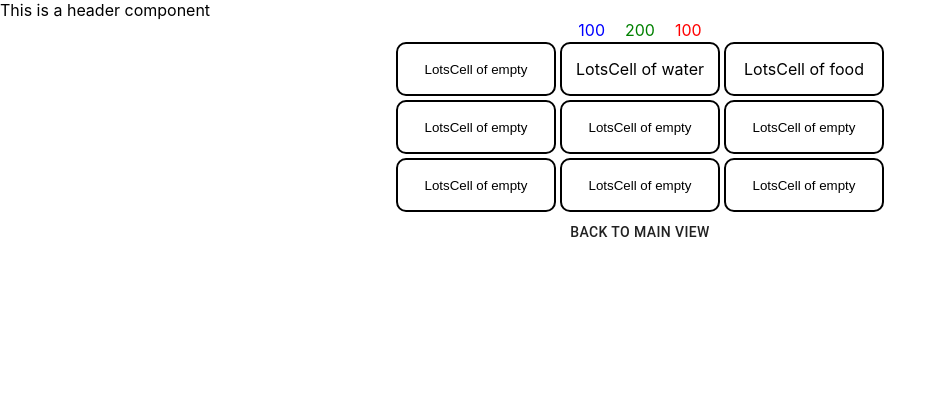
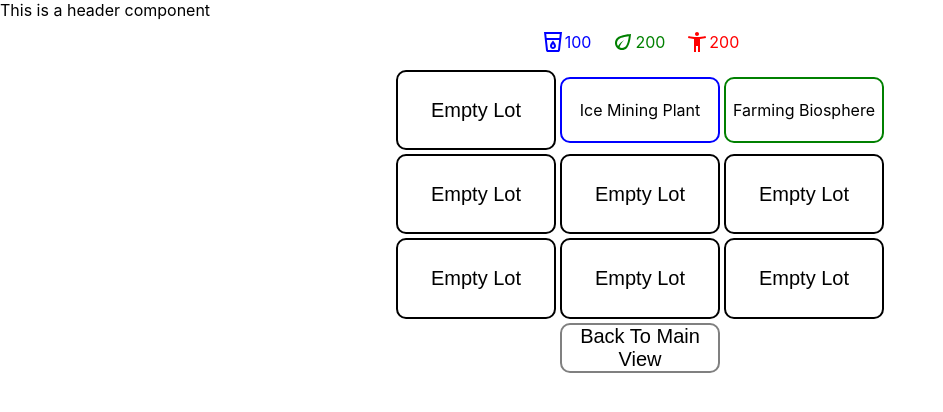
Before and after one commit to snipspin/mars-colony-game, a React (Create React App) app: page /lots in a window 1280 px wide. Shown: the top 412 px of the page, without its empty margins (0-943 px from the left). Built offline with nearby package versions, Linux system fonts and the light colour scheme.

Commit message:
added styling and some initial constraints

```diff
--- a/package.json
+++ b/package.json
@@ -4,6 +4,7 @@
   "private": true,
   "dependencies": {
     "@material-ui/core": "^4.9.9",
+    "@material-ui/icons": "^4.9.1",
     "@testing-library/jest-dom": "^4.2.4",
     "@testing-library/react": "^9.5.0",
     "@testing-library/user-event": "^7.2.1",
--- a/src/AddNewBuilding.js
+++ b/src/AddNewBuilding.js
@@ -1,12 +1,12 @@
 import React from 'react'
 import { Link } from 'react-router-dom'
+import {Box} from '@material-ui/core'
 
   function AddNewBuilding() {
     return(
-      <div>
-        AddNewBuilding
-        <Link to="lots">+</Link>
-      </div>
-    )
+    	<Box style={{"width":"340px", "minWidth":"100px"}}>
+   			<h2 style={{"fontWeight":"normal", "text-align":"center"}}>+</h2>
+   		</Box>
+   	)
   }
 export default AddNewBuilding
--- a/src/BuildingCell.js
+++ b/src/BuildingCell.js
@@ -18,6 +18,12 @@ const BuildingCell = (props) => {
 		root: {
     		color: "black",
     		borderColor: blue[500],
+  		},
+	}))(Button);
+	const RedButton = withStyles(theme => ({
+		root: {
+    		color: "black",
+    		borderColor: red[500]
   		},
 	}))(Button);
 
@@ -76,9 +82,9 @@ const BuildingCell = (props) => {
 		} else if(props.type == "People") {
 			return (
 				<Box style={{"display": "flex", "flexDirection": "column", "alignItems":"center", "width": "300px"}}>
-					<BlueButton variant="outlined" onClick={(e) => clickHandler(e)}>Harvest</BlueButton>
+					<RedButton variant="outlined" onClick={(e) => clickHandler(e)}>Nurture</RedButton>
 					<span className={resourceType}>{localResource}</span>
-					<BlueButton variant="outlined" onClick={(e) => clickUpgradeHandler(e)}>Upgrade</BlueButton>
+					<RedButton variant="outlined" onClick={(e) => clickUpgradeHandler(e)}>Upgrade</RedButton>
 					<span className={resourceTypeLevel}>Level: {buildingLevel}</span>
 				</Box>
 			)
--- a/src/Content.js
+++ b/src/Content.js
@@ -6,6 +6,9 @@ const Content = (props) => {
 	let [water, setWater] = useState(100)
 	let [food, setFood] = useState(200)
 	let [people, setPeople] = useState(100)
+	const [waterThreshold, setWaterThreshold] = useState(200)
+  	const [foodThreshold, setFoodThreshold] = useState(400)
+  	const [peopleThreshold, setPeopleThreshold] = useState(500)
 
 		// Get the initial set of buildings owned by player
 	const [buildings, setBuildings] = useState([])
@@ -95,7 +98,13 @@ const Content = (props) => {
 	}
 
 	return (
-		<GameSpace water={water} food={food} people={people} setWater={setWater} setFood={setFood} setPeople={setPeople} addNewBuildingToLot={addNewBuildingToLot} upgradeBuildingInLot={upgradeBuildingInLot} updateBuildingAmount={updateBuildingAmount} buildings={buildings} setBuildings={setBuildings} worldSize={worldSize} setWorldSize={setWorldSize} />
+		<GameSpace water={water} food={food} people={people}
+		setWater={setWater} setFood={setFood} setPeople={setPeople}
+		addNewBuildingToLot={addNewBuildingToLot} upgradeBuildingInLot={upgradeBuildingInLot}
+		updateBuildingAmount={updateBuildingAmount} buildings={buildings}
+		setBuildings={setBuildings} worldSize={worldSize} setWorldSize={setWorldSize}
+		waterThreshold={waterThreshold} foodThreshold={foodThreshold} peopleThreshold={peopleThreshold}
+		setWaterThreshold={setWaterThreshold} setFoodThreshold={setFoodThreshold} setPeopleThreshold={setPeopleThreshold} />
 	)
 }
 export default Content
--- a/src/GameSpace.js
+++ b/src/GameSpace.js
@@ -13,7 +13,13 @@ const GameSpace = (props) => {
 		<div>
 			<ResourceBar water={props.water} food={props.food} people={props.people} />
 			<Switch>
-				<Route path='/lots' component={() => <LotsOverview worldSize={props.worldSize} worldLots={props.buildings} addNewBuildingToLot={props.addNewBuildingToLot} />} />
+				<Route path='/lots' component={() =>
+					<LotsOverview water={props.water} food={props.food} people={props.people}
+						worldSize={props.worldSize} worldLots={props.buildings} addNewBuildingToLot={props.addNewBuildingToLot}
+						waterThreshold={props.waterThreshold} foodThreshold={props.foodThreshold} peopleThreshold={props.peopleThreshold}
+						setWaterThreshold={props.setWaterThreshold} setFoodThreshold={props.setFoodThreshold} setPeopleThreshold={props.setPeopleThreshold}
+					/>}
+				/>
 				<Route path='/' component={() => <ActiveBuildings updateBuildingAmount={props.updateBuildingAmount} upgradeBuildingInLot={props.upgradeBuildingInLot} buildings={props.buildings} water={props.water} food={props.food} people={props.people} setWater={props.setWater} setFood={props.setFood} setPeople={props.setPeople} />} />
 				<Route path='/active' component={() => <ActiveBuildings updateBuildingAmount={props.updateBuildingAmount} upgradeBuildingInLot={props.upgradeBuildingInLot} buildings={props.buildings} water={props.water} food={props.food} people={props.people} setWater={props.setWater} setFood={props.setFood} setPeople={props.setPeople} />} />
 			</Switch>
--- a/src/LotsCell.js
+++ b/src/LotsCell.js
@@ -1,9 +1,28 @@
 import React from 'react'
 import {Box} from '@material-ui/core'
 function LotsCell(props) {
+	const displayBuilding = () => {
+		if(props.type === "water") {
+			return (
+				<h4 style={{"fontWeight": "normal", "text-align":"center"}}>Ice Mining Plant</h4>
+			)
+		} else if(props.type === "food") {
+			return(
+				<h4 style={{"fontWeight": "normal", "text-align":"center"}}>Farming Biosphere</h4>
+			)
+		} else if(props.type === "people"){
+			return (
+				<h4 style={{"fontWeight": "normal", "text-align":"center"}}>Housing Unit</h4>
+			)
+		} else {
+			return (
+				<h4 style={{"fontSize":"1.5em", "fontWeight": "normal", "text-align":"center"}}>Empty Lot</h4>
+			)
+		}
+	}
   return(
     <Box style={{"display": "flex", "justifyContent": "center", "alignItems": "center", "text-align":"center","height": "50px"}}>
-      LotsCell of {props.type}
+    	{displayBuilding}
     </Box>
   )
 }
--- a/src/LotsOverview.js
+++ b/src/LotsOverview.js
@@ -37,7 +37,6 @@ const LotsOverview = (props) => {
   const [open, setOpen] = React.useState(false);
   const [newBuildingIndex, setNewBuildingIndex] = useState(-1)
   const [redirect, setRedirect] = useState(false)
-
   const history = useHistory();
 
   const handleOpen = (e, index) => {
@@ -53,6 +52,19 @@ const LotsOverview = (props) => {
 
   function handleNewBuildingButton(type) {
     handleClose()
+    if(type === "water") {
+      let tempThreshold = props.waterThreshold
+      tempThreshold *= 2
+      props.setWaterThreshold(tempThreshold)
+    } else if(type === "food") {
+      let tempThreshold = props.foodThreshold
+      tempThreshold *= 2
+      props.setFoodThreshold(tempThreshold)
+    } else {
+      let tempThreshold = props.peopleThreshold
+      tempThreshold *= 2
+      props.setPeopleThreshold(tempThreshold)
+    }
     props.addNewBuildingToLot(type,newBuildingIndex)
     // history.push('/active')
     setRedirect(true)
@@ -71,13 +83,22 @@ const LotsOverview = (props) => {
           <h2>Add a new building:</h2>
         </Grid>
         <Grid style={{"text-align":"center"}} item xs={12}>
+          {props.people >= props.peopleThreshold ?
             <Button variant="outlined" onClick={()=>handleNewBuildingButton("water")}>Ice Miner</Button>
+            : <Button disabled="true" variant="outlined" onClick={()=>handleNewBuildingButton("water")}>Ice Miner</Button>
+          }
         </Grid>
         <Grid style={{"text-align":"center"}} item xs={12}>
+          {props.water >= props.waterThreshold ?
             <Button variant="outlined" onClick={()=>handleNewBuildingButton("food")}>Farming Biosphere</Button>
+            : <Button disabled="true" variant="outlined" onClick={()=>handleNewBuildingButton("food")}>Farming Biosphere</Button>
+          }
         </Grid>
         <Grid style={{"text-align":"center"}} item xs={12}>
+          {(props.food >= props.foodThreshold && props.water >= props.waterThreshold) ?
             <Button variant="outlined" onClick={()=>handleNewBuildingButton("people")}>Housing Unit</Button>
+            : <Button disabled="true" variant="outlined" onClick={()=>handleNewBuildingButton("food")}>Housing Unit</Button>
+          }
         </Grid>
       </Grid>
     </div>
@@ -97,11 +118,26 @@ const LotsOverview = (props) => {
       }
       else {
         // it's some sort of building
+        if(lot.type === "water") {
           return (
-          <Grid style={{"border": "2px solid black", "margin": "2px", "padding": "0", "borderRadius": "10px"}} item xs={3}>
+            <Grid style={{"border": "2px solid blue", "margin": "2px", "padding": "0", "borderRadius": "10px"}} item xs={3}>
               <LotsCell key={i} type={lot.type} />
             </Grid>
           )
+        } else if(lot.type === "food") {
+          return (
+            <Grid style={{"border": "2px solid green", "margin": "2px", "padding": "0", "borderRadius": "10px"}} item xs={3}>
+              <LotsCell key={i} type={lot.type} />
+            </Grid>
+          )
+        } else {
+          return (
+            <Grid style={{"border": "2px solid red", "margin": "2px", "padding": "0", "borderRadius": "10px"}} item xs={3}>
+              <LotsCell key={i} type={lot.type} />
+            </Grid>
+          )
+
+        }
       }
     })
   }
@@ -117,10 +153,10 @@ const LotsOverview = (props) => {
         style={{"maxWidth": "50vw", "margin":"0 auto"}}
       >
        {renderWorld()}
-        <Grid>
-          <Button onClick={()=>setRedirect(true)}>
-            Back to main view
-          </Button>
+        <Grid style={{"border": "2px solid grey", "height":"100%", "margin":"2px", "padding":"0", "borderRadius": "10px"}} item xs={3}>
+          <ButtonBase style={{"display":"flex", "justify":"center", "width":"100%", "height":"100%", "text-align":"center"}} focusRipple onClick={()=>setRedirect(true)}>
+            <span style={{"height": "100%", "fontSize": "1.5em"}}>Back To Main View</span>
+          </ButtonBase>
         </Grid>
       </Grid>
       <Modal
--- a/src/ResourceBar.js
+++ b/src/ResourceBar.js
@@ -1,5 +1,9 @@
 import React from 'react'
 import {Grid, Box} from '@material-ui/core'
+import AccessibilityNewOutlinedIcon from '@material-ui/icons/AccessibilityNewOutlined'
+import EcoIcon from '@material-ui/icons/Eco'
+import EcoOutlinedIcon from '@material-ui/icons/EcoOutlined'
+import LocalDrinkOutlinedIcon from '@material-ui/icons/LocalDrinkOutlined'
 import './App.css'
 const ResourceBar = (props) => {
 	return (
@@ -10,10 +14,22 @@ const ResourceBar = (props) => {
 			alignItems = "center"
 		>
 			<Grid item xs={12}>
-				<Box>
-					<span className="resourceNumberWater">{props.water}</span>
-					<span className="resourceNumberFood">{props.food}</span>
-					<span className="resourceNumberPeople">{props.people}</span>
+				<Box style={{"display":"flex", "justifyContent":"center"}}>
+					<span className="resourceNumberWater"><LocalDrinkOutlinedIcon />
+						<span style={{"position":"relative", "bottom":"6px"}}>
+							{props.water}
+						</span>
+					</span>
+					<span className="resourceNumberFood"><EcoOutlinedIcon />
+						<span style={{"position":"relative", "bottom":"6px"}}>
+							{props.food}
+						</span>
+					</span>
+					<span className="resourceNumberPeople"><AccessibilityNewOutlinedIcon />
+						<span style={{"position":"relative", "bottom":"6px"}}>
+							{props.food}
+						</span>
+					</span>
 				</Box>
 			</Grid>
 		</Grid>
```
Also changed, not shown: src/ActiveBuildings.js (+12 -4 lines), 1 other file (tests, documents, lock files or other folders). Lines whose indentation alone changed are shown as unchanged.
